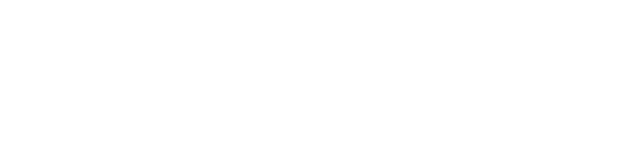
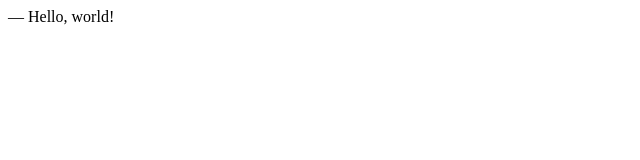
Before and after one commit to zheniaslius/homepage, a plain HTML site: page index.html in a window 1280 px wide. Shown: the whole page, without its empty margins (0-640 px from the left). Drawn offline with Linux system fonts and the light colour scheme.

Commit message:
Welcome the world

```diff
--- a/index.html
+++ b/index.html
@@ -8,6 +8,6 @@
     <title>Tommy Wiseau — Résumé</title>
   </head>
   <body>
-    <!-- Pull requests are awesome -->
+      — Hello, world!
   </body>
 </html>
```
